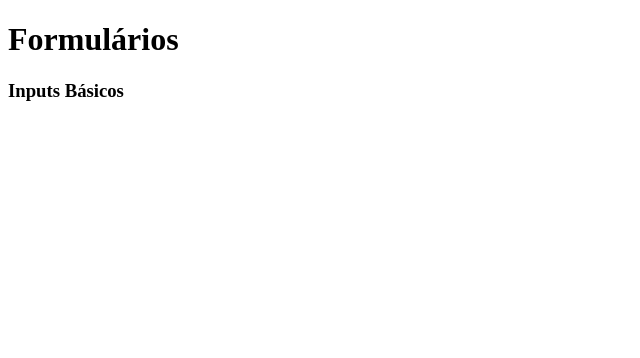
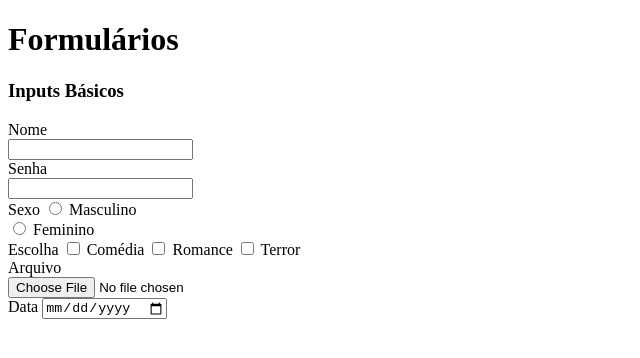
Before and after one commit to geovanasouza18/atividades, a plain HTML site: page HTMLS/formularios.html in a window 1280 px wide. Shown: the whole page, without its empty margins (0-640 px from the left). Drawn offline with Linux system fonts and the light colour scheme.

Commit message:
Update formularios.html
Formulários

```diff
--- a/HTMLS/formularios.html
+++ b/HTMLS/formularios.html
@@ -10,6 +10,27 @@
     <h1>Formulários</h1>
     <h3>Inputs Básicos</h3>
     <form action="/HTMLS/formularios.html" method="post">
+        <label> Nome</label><br>
+        <input type="text" name="nome"/><br>
+
+        <label>Senha</label><br>
+        <input type="password" name="senha"/><br>
+
+        <label>Sexo</label>
+        <input type="radio" name="sexo" id=""> Masculino<br>
+        <input type="radio" name="sexo" id=""> Feminino<br>
+
+        <label>Escolha</label>
+        <input type="checkbox" name="escolha"/> Comédia
+        <input type="checkbox" name="escolha"/> Romance
+        <input type="checkbox" name="escolha"/> Terror <br>
+
+
+        <label>Arquivo</label><br>
+        <input type="file" name="arquivo"/><br>
+
+        <label>Data</label>
+        <input type="date" name="data"/>
 
     </form>
 </body>
```
